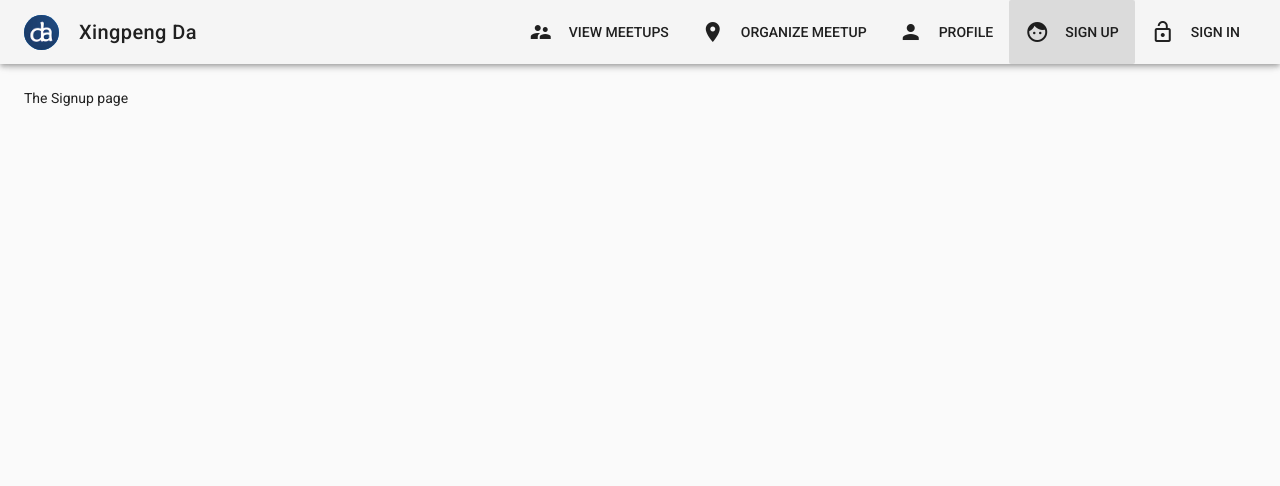
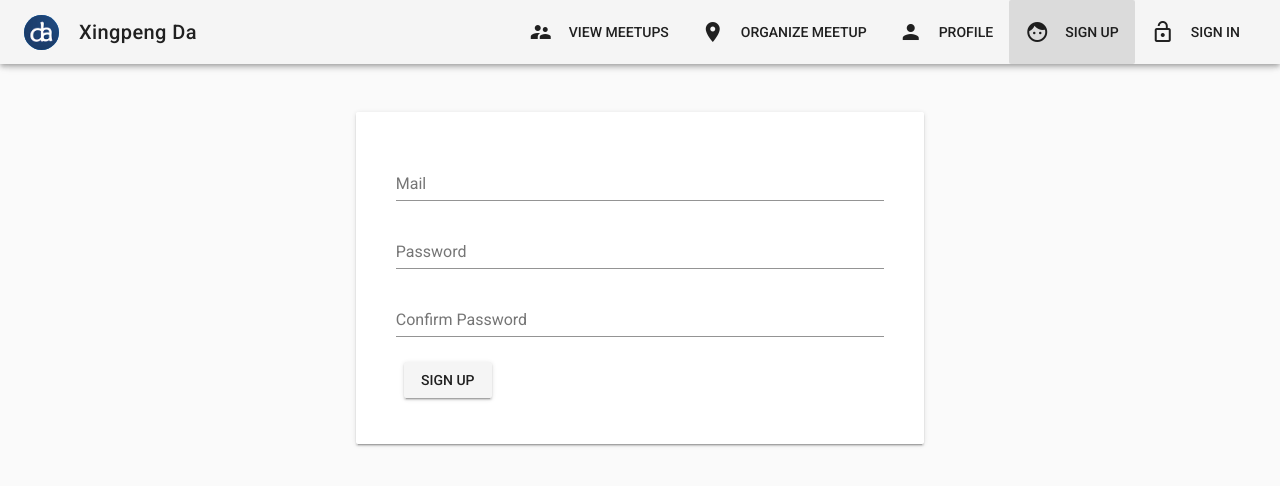
Before and after one commit to daveying/typescript-vue-tutorial, a Vue app in the folder blog-third-try/: page /signup in a window 1280 px wide. Shown: the top 486 px of the page. Built offline with nearby package versions, Linux system fonts and the light colour scheme.

Commit message:
add sign up page

```diff
--- a/blog-third-try/package.json
+++ b/blog-third-try/package.json
@@ -11,6 +11,7 @@
     "build": "node build/build.js"
   },
   "dependencies": {
+    "firebase": "^4.13.1",
     "vue": "^2.5.2",
     "vue-router": "^3.0.1",
     "vuetify": "^1.0.0",
--- a/blog-third-try/src/components/User/Signup.vue
+++ b/blog-third-try/src/components/User/Signup.vue
@@ -1,5 +1,77 @@
 <template>
-  <div>
-      The Signup page
-  </div>
+  <v-container>
+    <v-layout row>
+      <v-flex xs12 sm6 offset-sm3>
+        <v-card>
+          <v-card-text>
+            <v-container>
+              <form>
+                <v-layout row>
+                  <v-flex xs12>
+                    <v-text-field
+                      name="email"
+                      label="Mail"
+                      id="email"
+                      v-model="email"
+                      type="email"
+                      required></v-text-field>
+                  </v-flex>
+                </v-layout><v-layout row>
+                  <v-flex xs12>
+                    <v-text-field
+                      name="password"
+                      label="Password"
+                      id="password"
+                      v-model="password"
+                      type="password"
+                      required></v-text-field>
+                  </v-flex>
+                </v-layout>
+                <v-layout row>
+                  <v-flex xs12>
+                    <v-text-field
+                      name="confirmPassword"
+                      label="Confirm Password"
+                      id="confirmPassword"
+                      v-model="confirmPassword"
+                      type="password"
+                      required
+                      :rules="[comparePasswords]"></v-text-field>
+                  </v-flex>
+                </v-layout>
+                <v-layout row>
+                  <v-flex xs12>
+                    <v-btn type="submit" @click="onSignup()">Sign up</v-btn>
+                  </v-flex>
+                </v-layout>
+              </form>
+            </v-container>
+          </v-card-text>
+        </v-card>
+      </v-flex>
+    </v-layout>
+  </v-container>
 </template>
+
+<script>
+export default {
+  data () {
+    return {
+      email: '',
+      password: '',
+      confirmPassword: ''
+    }
+  },
+  computed: {
+    comparePasswords () {
+      return this.password !== this.confirmPassword ? 'Passwords do not match' : ''
+    }
+  },
+  methods: {
+    onSignup () {
+      // Vuex
+      console.log({email: this.email, password: this.password, confirmPassword: this.confirmPassword})
+    }
+  }
+}
+</script>
--- a/blog-third-try/src/main.js
+++ b/blog-third-try/src/main.js
@@ -2,6 +2,7 @@
 // (runtime-only or standalone) has been set in webpack.base.conf with an alias.
 import Vue from 'vue'
 import App from './App'
+import * as firebase from 'firebase'
 import router from './router'
 import Vuetify from 'vuetify'
 import { store } from './store'
@@ -17,5 +18,14 @@
   router,
   store,
   components: { App },
-  template: '<App/>'
+  template: '<App/>',
+  created () {
+    firebase.initializeApp({
+      apiKey: 'AIzaSyCP69Z-0KMvj0ai4EMWjLxZpJB4fdsK2wg',
+      authDomain: 'vuejs-firebase-02-56db4.firebaseapp.com',
+      databaseURL: 'https://vuejs-firebase-02-56db4.firebaseio.com',
+      projectId: 'vuejs-firebase-02-56db4',
+      storageBucket: ''
+    })
+  }
 })
```
Also changed, not shown: 1 other file (tests, documents, lock files or other folders).
